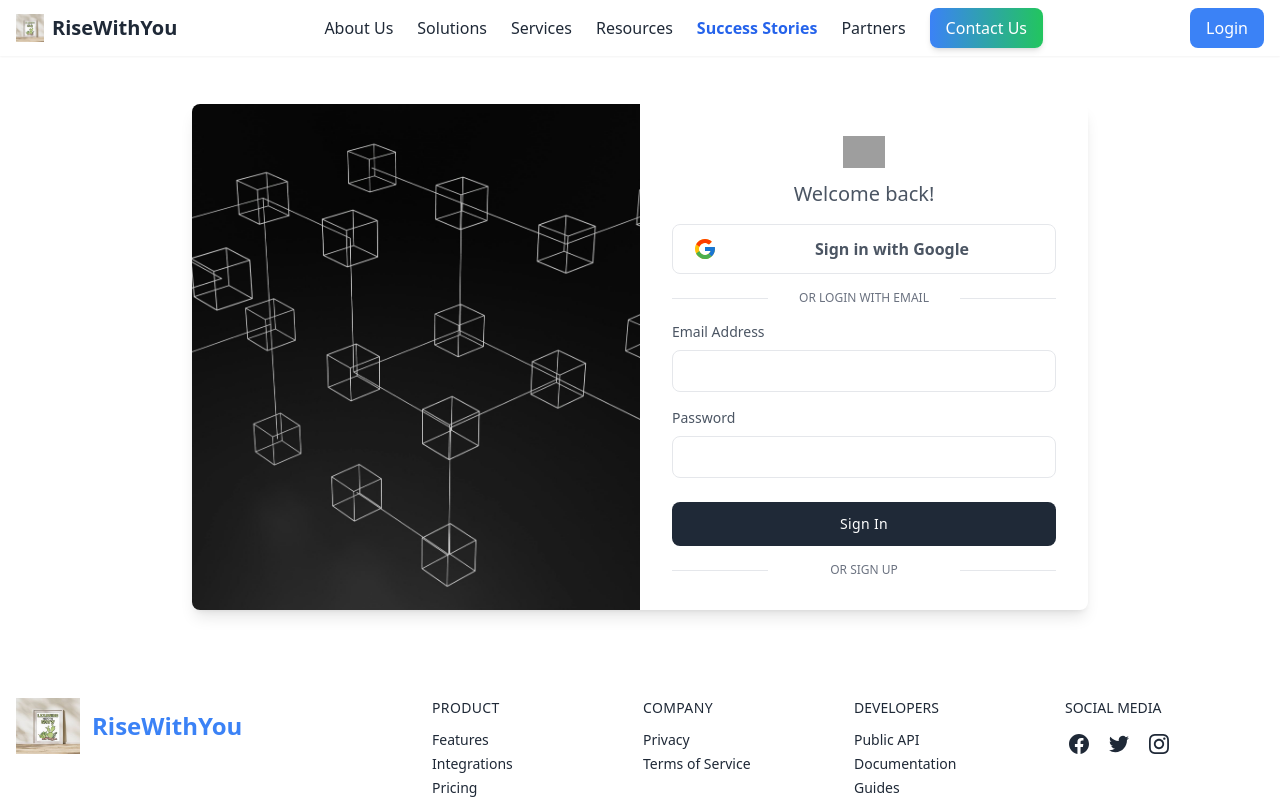
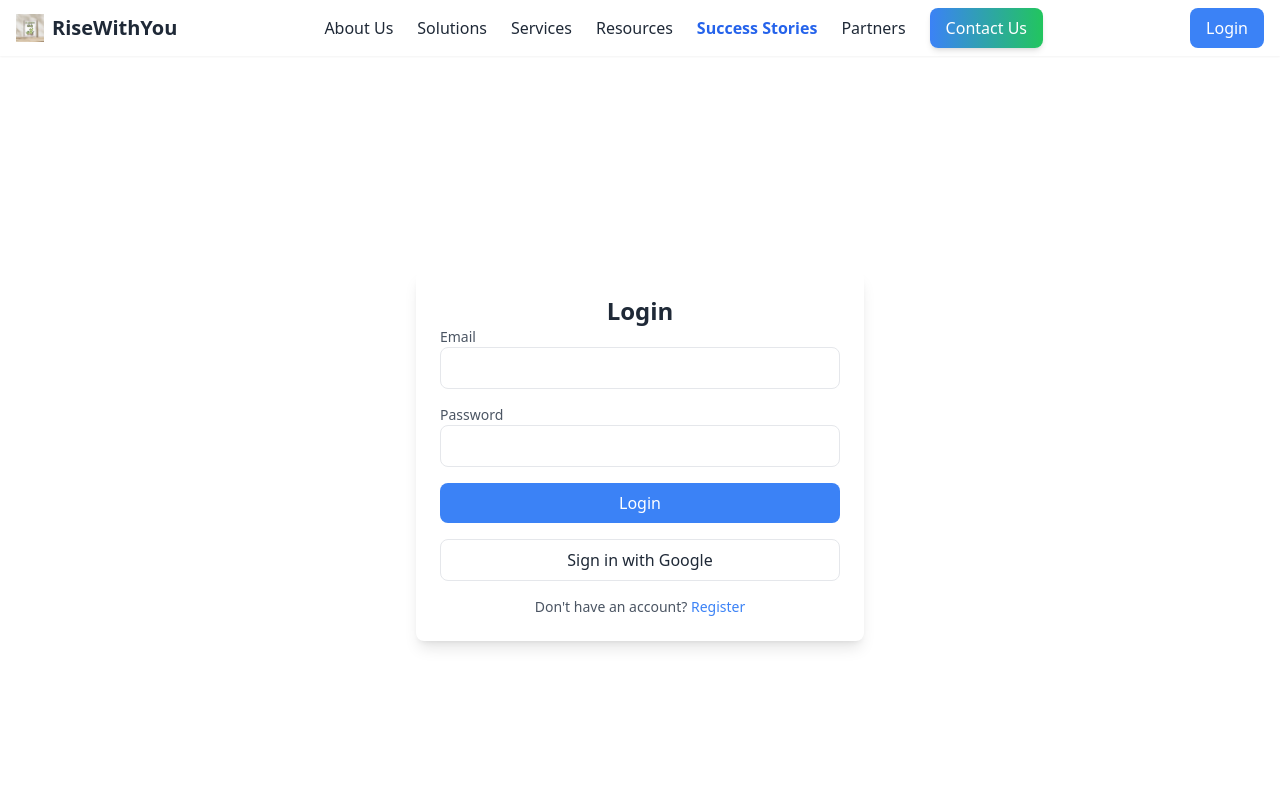
Before and after one commit to Idba1/CrimeWatch, a React (Vite) app in the folder client/: page /login in a window 1280 px wide. Shown: the top 800 px of the page. Built offline with nearby package versions, Linux system fonts and the light colour scheme; no server answers; grey boxes are pictures that could not be loaded.

Commit message:
update login and register page

```diff
--- a/client/src/Pages/Authentication/LogIn.jsx
+++ b/client/src/Pages/Authentication/LogIn.jsx
@@ -1,163 +1,110 @@
-import { useContext } from "react"
-import { Link, useNavigate } from "react-router-dom"
-import { AuthContext } from "../../Provider/AuthProvider"
-import toast from "react-hot-toast";
+import { useContext, useEffect } from 'react';
+import { Link, useLocation, useNavigate } from 'react-router-dom';
+import { AuthContext } from '../../Provider/AuthProvider';
+import toast from 'react-hot-toast';
+import axios from 'axios';
 
 const Login = () => {
-    const { signIn, signInWithGoogle, } = useContext(AuthContext);
-    const navigate = useNavigate()
+    const { signIn, signInWithGoogle, user, loading } = useContext(AuthContext);
+    const navigate = useNavigate();
+    const location = useLocation();
+    const from = location.state?.from?.pathname || '/';
 
+    useEffect(() => {
+        if (user) {
+            navigate(from, { replace: true });
+        }
+    }, [user, from, navigate]);
 
-    // google login
-    const handleGooleSignIn = async () => {
+    const handleGoogleSignIn = async () => {
         try {
-            await signInWithGoogle()
-            toast.success('Sign in successfully!')
-            navigate('/')
+            const result = await signInWithGoogle();
+            const { data } = await axios.post(
+                `${import.meta.env.VITE_API_URL}/jwt`,
+                { email: result.user.email },
+                { withCredentials: true }
+            );
+            toast.success('Sign in successful!');
+            navigate(from, { replace: true });
         } catch (error) {
-            console.log(error)
-            toast.error(error?.message)
+            toast.error(error.message);
         }
+    };
+
+    const handleSignInEmailPass = async (e) => {
+        e.preventDefault();
+        const email = e.target.email.value;
+        const password = e.target.password.value;
+
+        try {
+            const result = await signIn(email, password);
+            const { data } = await axios.post(
+                `${import.meta.env.VITE_API_URL}/jwt`,
+                { email: result.user.email },
+                { withCredentials: true }
+            );
+            toast.success('Login successful!');
+            navigate(from, { replace: true });
+        } catch (err) {
+            toast.error(err.message);
+        }
+    };
+
+    if (loading) {
+        return <div>Loading...</div>;
     }
 
-    // email and Password
-    const handleSignInEmailPass = async e => {
-        e.preventDefault()
-        const form = e.target
-        const email = form.email.value
-        const pass = form.password.value
-        console.log({ email, pass })
-        try {
-            //User Login
-            const result = await signIn(email, pass)
-            console.log(result)
-            navigate('/')
-            toast.success('Signin Successful')
-        } catch (err) {
-            console.log(err)
-            toast.error(err?.message)
-        }
-    }
     return (
-        <div className='flex justify-center items-center my-12 min-h-[calc(100vh-306px)]'>
-            <div className='flex w-full max-w-sm mx-auto overflow-hidden bg-white rounded-lg shadow-lg  lg:max-w-4xl '>
-                <div
-                    className='hidden bg-cover bg-center lg:block lg:w-1/2'
-                    style={{
-                        backgroundImage: `url(${"../../../public/login.jpg"})`,
-                    }}
-                ></div>
-
-                <div className='w-full px-6 py-8 md:px-8 lg:w-1/2'>
-                    <div className='flex justify-center mx-auto'>
-                        <img
-                            className='w-auto h-7 sm:h-8'
-                            src='../../../public/logo.png'
-                            alt=''
+        <div className="flex justify-center items-center h-screen">
+            <div className="max-w-md w-full bg-white shadow-lg rounded-lg p-6">
+                <h2 className="text-2xl font-semibold text-center">Login</h2>
+                <form onSubmit={handleSignInEmailPass}>
+                    <div className="mb-4">
+                        <label className="block text-sm font-medium text-gray-600">
+                            Email
+                        </label>
+                        <input
+                            type="email"
+                            name="email"
+                            className="w-full px-3 py-2 border rounded-lg focus:outline-none"
+                            required
                         />
                     </div>
-
-                    <p className='mt-3 text-xl text-center text-gray-600 '>
-                        Welcome back!
-                    </p>
-
-                    <div onClick={handleGooleSignIn} className='flex cursor-pointer items-center justify-center mt-4 text-gray-600 transition-colors duration-300 transform border rounded-lg   hover:bg-gray-50 '>
-                        <div className='px-4 py-2'>
-                            <svg className='w-6 h-6' viewBox='0 0 40 40'>
-                                <path
-                                    d='M36.3425 16.7358H35V16.6667H20V23.3333H29.4192C28.045 27.2142 24.3525 30 20 30C14.4775 30 10 25.5225 10 20C10 14.4775 14.4775 9.99999 20 9.99999C22.5492 9.99999 24.8683 10.9617 26.6342 12.5325L31.3483 7.81833C28.3717 5.04416 24.39 3.33333 20 3.33333C10.7958 3.33333 3.33335 10.7958 3.33335 20C3.33335 29.2042 10.7958 36.6667 20 36.6667C29.2042 36.6667 36.6667 29.2042 36.6667 20C36.6667 18.8825 36.5517 17.7917 36.3425 16.7358Z'
-                                    fill='#FFC107'
-                                />
-                                <path
-                                    d='M5.25497 12.2425L10.7308 16.2583C12.2125 12.59 15.8008 9.99999 20 9.99999C22.5491 9.99999 24.8683 10.9617 26.6341 12.5325L31.3483 7.81833C28.3716 5.04416 24.39 3.33333 20 3.33333C13.5983 3.33333 8.04663 6.94749 5.25497 12.2425Z'
-                                    fill='#FF3D00'
-                                />
-                                <path
-                                    d='M20 36.6667C24.305 36.6667 28.2167 35.0192 31.1742 32.34L26.0159 27.975C24.3425 29.2425 22.2625 30 20 30C15.665 30 11.9842 27.2359 10.5975 23.3784L5.16254 27.5659C7.92087 32.9634 13.5225 36.6667 20 36.6667Z'
-                                    fill='#4CAF50'
-                                />
-                                <path
-                                    d='M36.3425 16.7358H35V16.6667H20V23.3333H29.4192C28.7592 25.1975 27.56 26.805 26.0133 27.9758C26.0142 27.975 26.015 27.975 26.0158 27.9742L31.1742 32.3392C30.8092 32.6708 36.6667 28.3333 36.6667 20C36.6667 18.8825 36.5517 17.7917 36.3425 16.7358Z'
-                                    fill='#1976D2'
-                                />
-                            </svg>
-                        </div>
-
-                        <span className='w-5/6 px-4 py-3 font-bold text-center'>
-                            Sign in with Google
-                        </span>
-                    </div>
-
-                    <div className='flex items-center justify-between mt-4'>
-                        <span className='w-1/5 border-b  lg:w-1/4'></span>
-
-                        <div className='text-xs text-center text-gray-500 uppercase  hover:underline'>
-                            or login with email
-                        </div>
-
-                        <span className='w-1/5 border-b dark:border-gray-400 lg:w-1/4'></span>
-                    </div>
-                    <form onSubmit={handleSignInEmailPass}>
-                        <div className='mt-4'>
-                            <label
-                                className='block mb-2 text-sm font-medium text-gray-600 '
-                                htmlFor='LoggingEmailAddress'
-                            >
-                                Email Address
+                    <div className="mb-4">
+                        <label className="block text-sm font-medium text-gray-600">
+                            Password
                         </label>
                         <input
-                                id='LoggingEmailAddress'
-                                autoComplete='email'
-                                name='email'
-                                className='block w-full px-4 py-2 text-gray-700 bg-white border rounded-lg    focus:border-blue-400 focus:ring-opacity-40  focus:outline-none focus:ring focus:ring-blue-300'
-                                type='email'
+                            type="password"
+                            name="password"
+                            className="w-full px-3 py-2 border rounded-lg focus:outline-none"
+                            required
                         />
                     </div>
-
-                        <div className='mt-4'>
-                            <div className='flex justify-between'>
-                                <label
-                                    className='block mb-2 text-sm font-medium text-gray-600 '
-                                    htmlFor='loggingPassword'
+                    <button
+                        type="submit"
+                        className="w-full py-2 bg-blue-500 text-white rounded-lg hover:bg-blue-600"
                     >
-                                    Password
-                                </label>
-                            </div>
-
-                            <input
-                                id='loggingPassword'
-                                autoComplete='current-password'
-                                name='password'
-                                className='block w-full px-4 py-2 text-gray-700 bg-white border rounded-lg    focus:border-blue-400 focus:ring-opacity-40  focus:outline-none focus:ring focus:ring-blue-300'
-                                type='password'
-                            />
-                        </div>
-                        <div className='mt-6'>
+                        Login
+                    </button>
+                </form>
+                <div className="mt-4 text-center">
                     <button
-                                type='submit'
-                                className='w-full px-6 py-3 text-sm font-medium tracking-wide text-white capitalize transition-colors duration-300 transform bg-gray-800 rounded-lg hover:bg-gray-700 focus:outline-none focus:ring focus:ring-gray-300 focus:ring-opacity-50'
+                        onClick={handleGoogleSignIn}
+                        className="w-full py-2 border rounded-lg flex justify-center items-center gap-2 hover:bg-gray-100"
                     >
-                                Sign In
+                        Sign in with Google
                     </button>
                 </div>
-                    </form>
-
-                    <div className='flex items-center justify-between mt-4'>
-                        <span className='w-1/5 border-b  md:w-1/4'></span>
-
-                        <Link
-                            to='/registration'
-                            className='text-xs text-gray-500 uppercase  hover:underline'
-                        >
-                            or sign up
+                <p className="mt-4 text-sm text-center text-gray-600">
+                    Don't have an account?{' '}
+                    <Link to="/registration" className="text-blue-500 hover:underline">
+                        Register
                     </Link>
-
-                        <span className='w-1/5 border-b  md:w-1/4'></span>
+                </p>
             </div>
         </div>
-            </div>
-        </div>
-    )
-}
+    );
+};
 
-export default Login
+export default Login;
```
Also changed, not shown: client/src/Pages/Authentication/Register.jsx (+37 -8 lines). Lines whose indentation alone changed are shown as unchanged.
